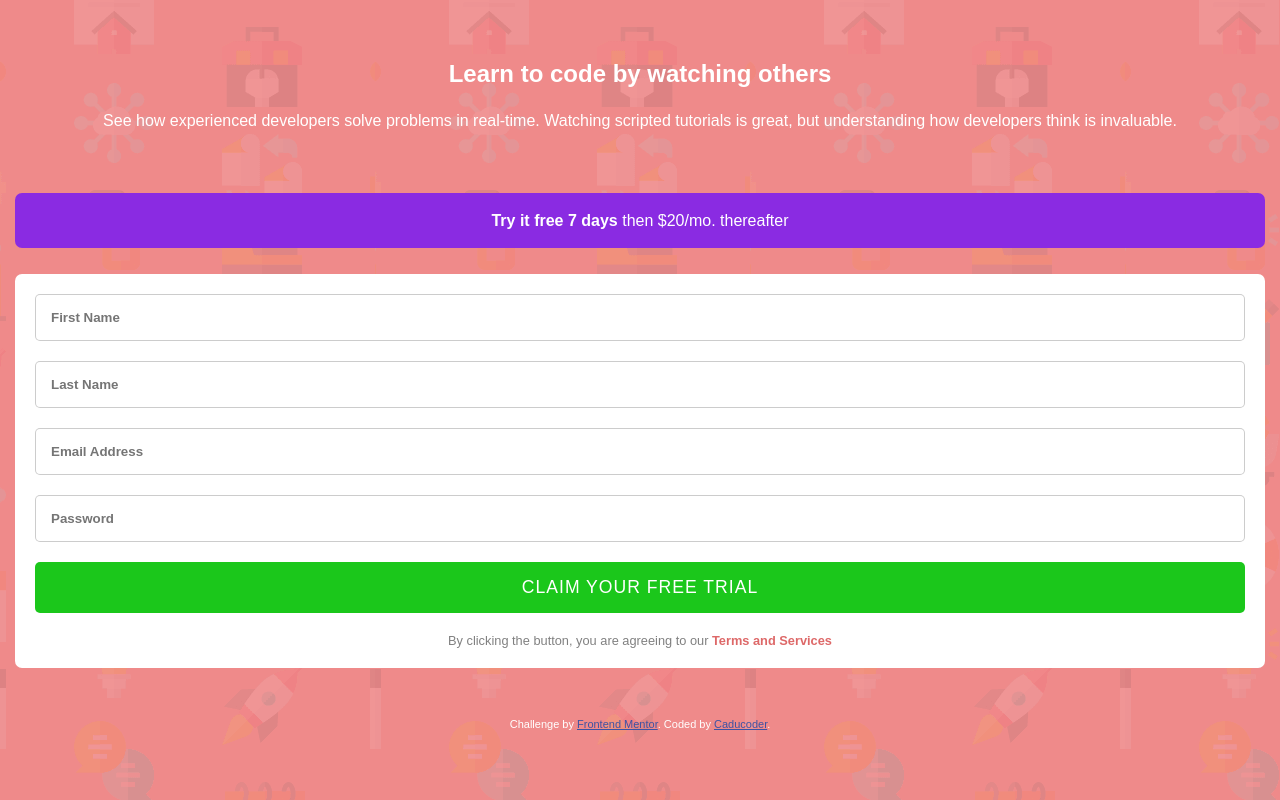
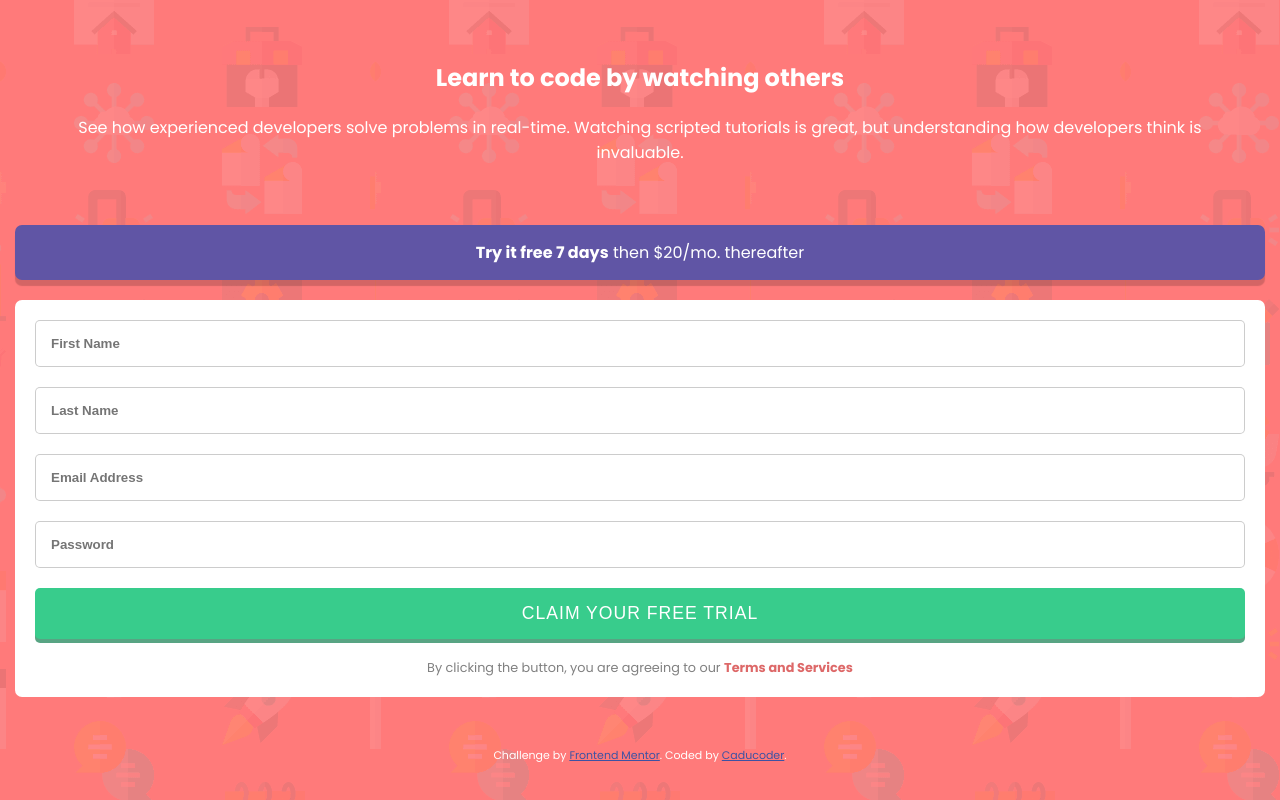
Before and after one commit to caducoder/Intro-component-with-signup-form, a plain HTML site: page index.html in a window 1280 px wide. Drawn offline with Linux system fonts and the light colour scheme.

Commit message:
Estiliza botão

```diff
--- a/style.css
+++ b/style.css
@@ -1,3 +1,5 @@
+@import url('https://fonts.googleapis.com/css2?family=Poppins:wght@400;500;600;700&display=swap');
+
 .attribution { font-size: 11px; text-align: center; }
 .attribution a { color: hsl(228, 45%, 44%); }
 
@@ -11,8 +13,8 @@ body
 {
    text-align: center;
    color: #fff;
-   font-family: sans-serif;
-   background: rgba(223, 20, 20, 0.493);
+   font-family: 'Poppins', sans-serif;
+   background: #ff7a7a;
    background-image: url(/images/bg-intro-mobile.png);
 }
 
@@ -32,8 +34,6 @@ body
    justify-content: space-between;
 }
 
-
-
 .text p{
    margin-top: 20px;
    line-height: 25px;
@@ -47,12 +47,12 @@ body
 }
 
 .try-it{
-   background-color: blueviolet;
-   padding: 15px 60px;
+   background-color: hsl(248, 32%, 49%);
+   padding: 15px 65px;
    border-radius: 7px;
    line-height: 25px;
    margin: 20px 0;
-
+   box-shadow: 0 6px 1px rgba(0,0,0,0.17);
 }
 .try-it p span{
    font-weight: bold;
@@ -71,8 +71,9 @@ input{
    border-radius: 5px;
    border: 1px solid rgba(0,0,0,0.2);
 }
+
 input[type='submit']{
-   background-color: rgb(27, 199, 27);
+   background-color: hsl(154, 59%, 51%);
    font-size: 1.1em;
    font-weight: normal;
    letter-spacing: 1px;
@@ -81,7 +82,18 @@ input[type='submit']{
    color: white;
    border: none;
    cursor: pointer;
+   box-shadow: 0 4px 0 hsla(154, 50%, 37%, 0.8);
 }
+
+input[type='submit']:hover{
+   background-color: hsl(154, 59%, 65%);
+}
+
+input[type='submit']:active{
+   transform: translateY(4px);
+   box-shadow:none;
+}
+
 #terms{
    color: gray;
    font-size: 0.8em;
```
